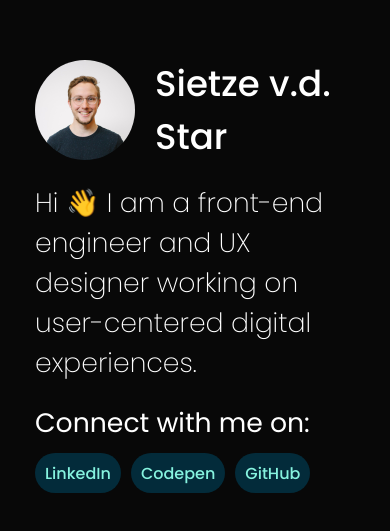
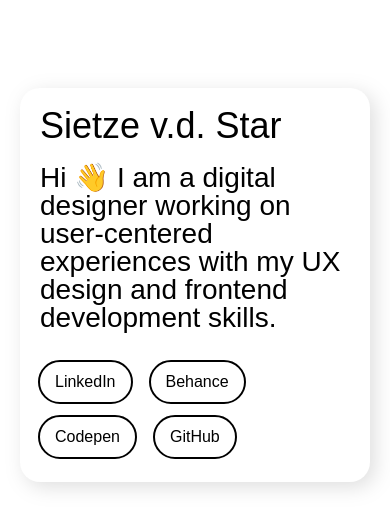
Before and after one commit to supernova770/portfolio, a React (Create React App) app: page / in a window 390 px wide. Shown: the part 137-668 px from the top of the page. Built offline with nearby package versions, Linux system fonts and the light colour scheme.

Commit message:
new design

```diff
--- a/package.json
+++ b/package.json
@@ -2,16 +2,20 @@
   "name": "portfolio",
   "version": "0.1.0",
   "private": true,
+  "homepage": "https://supernova770.github.io/portfolio/",
   "dependencies": {
     "@testing-library/jest-dom": "^5.16.5",
     "@testing-library/react": "^13.4.0",
     "@testing-library/user-event": "^13.5.0",
+    "gh-pages": "^6.1.1",
     "react": "^18.2.0",
     "react-dom": "^18.2.0",
     "react-scripts": "5.0.1",
     "web-vitals": "^2.1.4"
   },
   "scripts": {
+    "predeploy": "npm run build",
+    "deploy": "gh-pages -d build",
     "start": "react-scripts start",
     "build": "react-scripts build",
     "test": "react-scripts test",
--- a/src/App.css
+++ b/src/App.css
@@ -1,7 +1,56 @@
+/* http://meyerweb.com/eric/tools/css/reset/
+   v2.0 | 20110126
+   License: none (public domain)
+*/
+
+html, body, div, span, applet, object, iframe,
+h1, h2, h3, h4, h5, h6, p, blockquote, pre,
+a, abbr, acronym, address, big, cite, code,
+del, dfn, em, img, ins, kbd, q, s, samp,
+small, strike, strong, sub, sup, tt, var,
+b, u, i, center,
+dl, dt, dd, ol, ul, li,
+fieldset, form, label, legend,
+table, caption, tbody, tfoot, thead, tr, th, td,
+article, aside, canvas, details, embed,
+figure, figcaption, footer, header, hgroup,
+menu, nav, output, ruby, section, summary,
+time, mark, audio, video {
+	margin: 0;
+	padding: 0;
+	border: 0;
+	font-size: 100%;
+	font: inherit;
+	vertical-align: baseline;
+}
+/* HTML5 display-role reset for older browsers */
+article, aside, details, figcaption, figure,
+footer, header, hgroup, menu, nav, section {
+	display: block;
+}
+body {
+	line-height: 1;
+}
+ol, ul {
+	list-style: none;
+}
+blockquote, q {
+	quotes: none;
+}
+blockquote:before, blockquote:after,
+q:before, q:after {
+	content: '';
+	content: none;
+}
+table {
+	border-collapse: collapse;
+	border-spacing: 0;
+}
+
 @import url('https://fonts.googleapis.com/css2?family=Poppins:wght@200;300;400;500&display=swap');
 
 .App {
-  background-color: #080808;
+  background-color: #ffffff;
   min-height: 100vh;
   display: flex;
   flex-direction: column;
@@ -11,271 +60,3 @@
   color: white;
   font-family: 'Poppins', sans-serif;
 }
-
-.body-container {
-  max-width: 800px;
-}
-
-img {
-  border-radius: 50%;
-  margin-left: 35px;
-}
-
-.profile-container {
-  display: flex;
-  vertical-align: middle;
-  align-items: center;
-  margin: 0px 0px 20px 0px;
-}
-
-#portfolio-text-title {
-  font-weight: 500;
-  margin: 0px 0px 0px 20px;
-}
-
-#portfolio-text-body {
-  font-weight: 200;
-  max-width: 80vw;
-  margin: 0px 0px 5px 35px;
-}
-
-#portfolio-text-footer {
-  font-weight: 400;
-  margin: 20px 0px 5px 35px;
-}
-
-#portfolio-text-projects {
-  font-weight: 500;
-  margin: 0px 0px 5px 35px;
-}
-
-#portfolio-hr-projects {
-  border: 0.5px solid rgb(18, 18, 18);
-  width: 95%;
-  margin: 0 auto;
-}
-
-.hr-project-item {
-  border: 0.5px solid rgb(18, 18, 18);
-  width: 80%;
-  margin: 0 auto;
-}
-
-.portfolio-project-li {
-  font-weight: 200;
-  list-style-type: none;
-  margin: 0px;
-  padding: 0px;
-}
-
-.list-item {
-  font-weight: 200;
-  margin-left: 35px;
-}
-
-.chip-container {
-  margin: 10px 0px 20px 35px;
-}
-
-.chip {
-  display: inline-block;
-  padding: 2px 20px 10px;
-  margin-right: 10px;
-  line-height: 25px;
-  border-radius: 25px;
-  font-weight: 500;
-}
-.chip__a {
-  color: #86f3df;
-  text-decoration: none;
-  font-size: 16px;
-}
-.chip--green {
-  background-color: #032b3a;
-}
-
-@media only screen and (max-width: 1200px) {
-
-  a {
-    color: white;
-    text-decoration: none;
-    font-size: 16px;
-  }
-
-  img {
-    border-radius: 50%;
-    margin-left: 35px;
-    width: 170;
-    height: 70;
-  }
-
-  .profile-container {
-    display: flex;
-    margin-bottom: 20px;
-  }
-
-  #portfolio-text-title {
-    font-weight: 500;
-    font-size: 2em;
-    margin: 0px 0px 0px 20px;
-  }
-
-  #portfolio-text-body {
-    font-weight: 200;
-    font-size: 1.2em;
-    max-width: 87vw;
-    margin: 0px 0px 5px 35px;
-  }
-
-  #portfolio-text-footer {
-    font-weight: 400;
-    font-size: 1.5em;
-    margin: 20px 0px 5px 35px;
-  }
-
-  #portfolio-text-projects {
-    font-weight: 500;
-    margin: 0px 0px 5px 35px;
-  }
-
-  #portfolio-hr-projects {
-    border: 0.5px solid rgb(18, 18, 18);
-    width: 95%;
-    margin: 0 auto;
-  }
-
-  .hr-project-item {
-    border: 0.5px solid rgb(18, 18, 18);
-    width: 80%;
-    margin: 0 auto;
-  }
-
-  .portfolio-project-li {
-    font-weight: 200;
-    list-style-type: none;
-    margin: 0px;
-    padding: 0px;
-  }
-
-  .list-item {
-    font-weight: 200;
-    margin-left: 35px;
-  }
-
-  .chip-container {
-    margin: 10px 0px 20px 35px;
-  }
-
-  .chip {
-    display: inline-block;
-    padding: 0 10px;
-    margin-right: 10px;
-    height: 30px;
-    font-size: 18px;
-    line-height: 30px;
-    border-radius: 25px;
-    font-weight: 500;
-  }
-  .chip__a {
-    color: #86f3df;
-    text-decoration: none;
-    font-size: 16px;
-  }
-  .chip--green {
-    background-color: #032b3a;
-  }
-
-}
-
-
-@media only screen and (max-width: 400px) {
-  a {
-    color: white;
-    text-decoration: none;
-    font-size: 16px;
-  }
-
-  img {
-    border-radius: 50%;
-    margin-left: 35px;
-    width: 170;
-    height: 70;
-  }
-
-  .profile-container {
-    display: flex;
-    margin-bottom: 20px;
-  }
-
-  #portfolio-text-title {
-    font-weight: 500;
-    font-size: 2em;
-    margin: 0px 0px 0px 20px;
-  }
-
-  #portfolio-text-body {
-    font-weight: 200;
-    font-size: 1.5em;
-    max-width: 80vw;
-    margin: 0px 0px 5px 35px;
-  }
-
-  #portfolio-text-footer {
-    font-weight: 400;
-    font-size: 1.5em;
-    margin: 20px 0px 5px 35px;
-  }
-
-  #portfolio-text-projects {
-    font-weight: 500;
-    margin: 0px 0px 5px 35px;
-  }
-
-  #portfolio-hr-projects {
-    border: 0.5px solid rgb(18, 18, 18);
-    width: 95%;
-    margin: 0 auto;
-  }
-
-  .hr-project-item {
-    border: 0.5px solid rgb(18, 18, 18);
-    width: 80%;
-    margin: 0 auto;
-  }
-
-  .portfolio-project-li {
-    font-weight: 200;
-    list-style-type: none;
-    margin: 0px;
-    padding: 0px;
-  }
-
-  .list-item {
-    font-weight: 200;
-    margin-left: 35px;
-  }
-
-  .chip-container {
-    margin: 10px 0px 20px 35px;
-  }
-
-  .chip {
-    display: inline-block;
-    padding: 0 10px;
-    margin-right: 10px;
-    height: 40px;
-    font-size: 18px;
-    line-height: 40px;
-    border-radius: 25px;
-    font-weight: 500;
-  }
-  .chip__a {
-    color: #86f3df;
-    text-decoration: none;
-    font-size: 16px;
-  }
-  .chip--green {
-    background-color: #032b3a;
-  }
-
-}
--- a/src/App.js
+++ b/src/App.js
@@ -1,22 +1,11 @@
 import './App.css';
 import {React} from 'react';
+import { Card } from './components/card/card';
 
 function App() {
   return (
     <div className="App">
-      <div className="body-container">
-        <div className="profile-container">
-          <img clasName="circle-img" src="svds.jfif" width="100" height="100" alt="profile" />
-          <h2 id="portfolio-text-title">Sietze v.d. Star</h2>
-        </div>
-        <p id="portfolio-text-body">Hi 👋 I am a front-end engineer and UX designer working on user-centered digital experiences.</p>
-        <p id="portfolio-text-footer">Connect with me on:</p>
-        <div className="chip-container">
-          <div class="chip chip--green"><a href='https://www.linkedin.com/in/sietze-van-de-star/' className="chip__a" target="_blank" rel="noopener noreferrer">LinkedIn</a></div>
-          <div class="chip chip--green"><a href='https://codepen.io/svandes' className="chip__a" target="_blank" rel="noopener noreferrer">Codepen</a></div>
-          <div class="chip chip--green"><a href='https://github.com/op2020-cyber' className="chip__a" target="_blank" rel="noopener noreferrer">GitHub</a></div>
-        </div>
-      </div>
+        <Card/>
     </div>
   );
 }
--- /dev/null
+++ b/src/components/card/card.css
@@ -0,0 +1,28 @@
+.card {
+    background-color: white;
+    border-radius: 20px;
+    max-width: 550px;
+    filter: drop-shadow(5px 5px 10px #dedede);
+    margin:20px;
+}
+
+.innerCard {
+    margin: 20px;
+}
+
+#portfolio-text-title {
+    font-weight: 400;
+    font-size: 36px;
+    color: black;
+}
+
+#portfolio-text-body {
+    font-weight: 300;
+    font-size: 28px;
+    margin-top: 20px;
+    color: black;
+}
+
+.chip-container {
+    margin-top: 20px;
+}
--- /dev/null
+++ b/src/components/card/card.jsx
@@ -0,0 +1,20 @@
+import {React} from 'react';
+import "./card.css"
+import { Chip } from '../chip';
+
+export const Card = ({href, name}) => {
+    return (
+        <div className="card">
+            <div className='innerCard'>
+            <h2 id="portfolio-text-title">Sietze v.d. Star</h2>
+            <p id="portfolio-text-body">Hi 👋 I am a digital designer working on user-centered experiences with my UX design and frontend development skills.</p>
+            <div className="chip-container">
+                <Chip name={"LinkedIn"} href={'https://www.linkedin.com/in/sietze-van-de-star/'}/>
+                <Chip name={"Behance"} href={'https://www.behance.net/sietzevanda20e'}/>
+                <Chip name={"Codepen"} href={'https://codepen.io/svandes'}/>
+                <Chip name={"GitHub"} href={'https://github.com/supernova770'}/>
+            </div>
+            </div>
+        </div>
+    )
+}
--- /dev/null
+++ b/src/components/chip/chip.css
@@ -0,0 +1,20 @@
+.chip {
+  display: inline-block;
+  padding: 0 15px;
+  height: 40px;
+  font-size: 16px;
+  line-height: 40px;
+  border-radius: 25px;
+  background-color: #ffffff;
+  outline: solid 2px black;
+  margin:10px 20px 5px 0px;
+}
+
+.chip__a {
+  color: #000000;
+  text-decoration: none;
+}
+
+.chip:hover {
+  background-color: #B8C0FF;
+}
--- /dev/null
+++ b/src/components/chip/index.jsx
@@ -0,0 +1,10 @@
+import {React} from 'react';
+import "./chip.css"
+
+export const Chip = ({href, name, color}) => {
+    return (
+        <div className="chip">
+            <a href={href} style={{backgroundColor:color}} className="chip__a" target="_blank" rel="noopener noreferrer">{name}</a>
+        </div>
+    )
+}
```
Also changed, not shown: public/svds.jfif (deleted), 1 other file (tests, documents, lock files or other folders).
